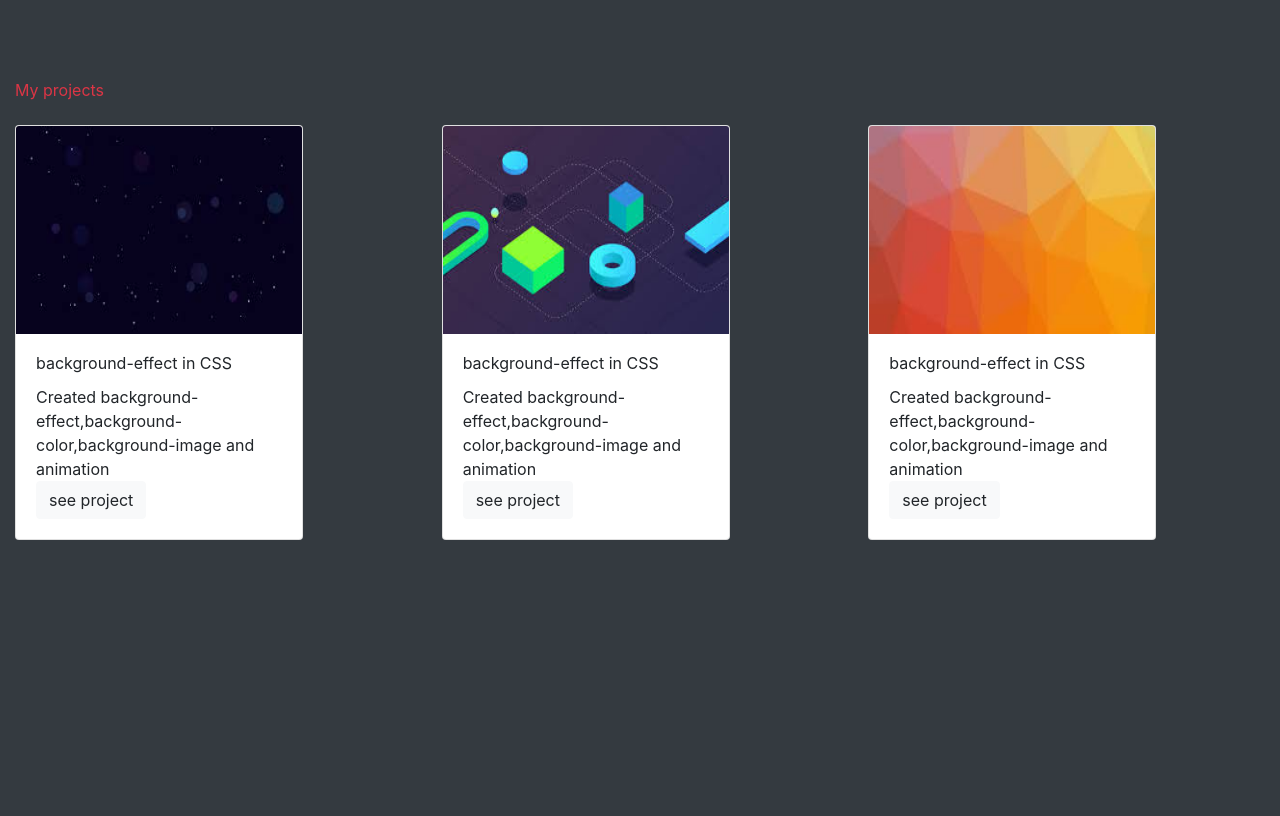
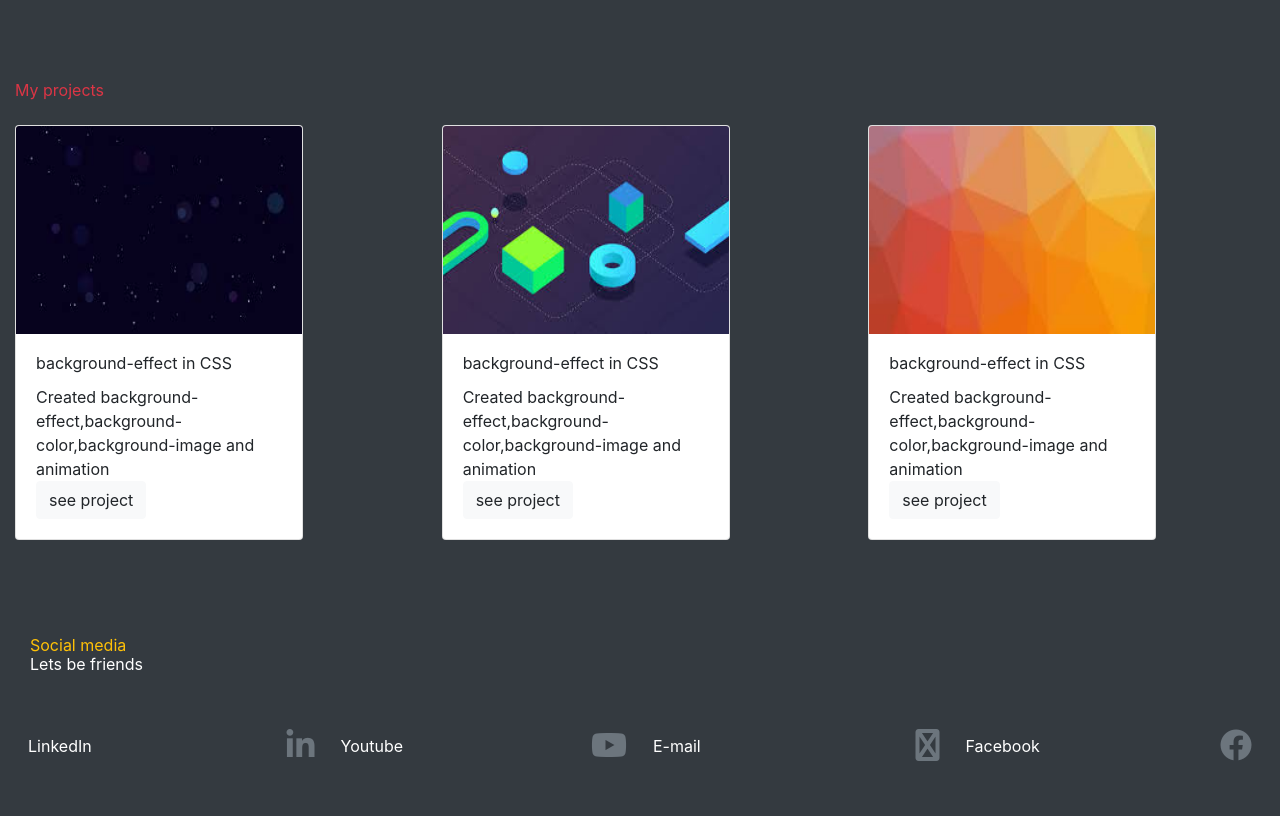
Before and after one commit to Raphael8112/Final-project, a plain HTML site: page index.html in a window 1280 px wide. Shown: the part 502-1318 px from the top of the page. Before the commit the page ends 1090 px from the top, so only its background shows below. Drawn offline with nearby package versions, Linux system fonts and the light colour scheme.

Commit message:
Social media links

```diff
--- a/index.html
+++ b/index.html
@@ -8,6 +8,7 @@
     <link href="https://cdnjs.cloudflare.com/ajax/libs/font-awesome/5.15.3/css/all.min.css" rel="stylesheet" />
     <link href="https://fonts.googleapis.com/css2?family=Roboto:wght@400;700&display=swap" rel="stylesheet" />
     <link rel="stylesheet" href="https://stackpath.bootstrapcdn.com/bootstrap/4.4.1/css/bootstrap.min.css" />
+    <link rel="stylesheet" href="https://cdnjs.cloudflare.com/ajax/libs/font-awesome/6.0.0-beta3/css/all.min.css">
     <title>Donald's Website</title>
 </head>
 
@@ -104,6 +105,57 @@
             </div>
         </div>
     </div>
+    <!--Social media links-->
+    <div id="Social-media links" class="container fluid">
+        <div class="container text-white py-5">
+            <h4 class="text-warning">Social media</h4>
+            <h1 class="m-heading">Lets be friends</h1>
+            <div class="row pt-5">
+                <div class="col-3 media_link btn" href="#">
+                    <div class="row">
+                        <div class="col-6 d-flex justify-content-start">
+                            <h3 class="m-0 pt-2 text-white">LinkedIn</h3>
+                        </div>
+                        <div class="col-6 d-flex justify-content-end align-items-center">
+                            <i class="fab fa-linkedin-in fa-2x text-secondary"></i>
+                        </div>
+                    </div>
+                </div>
+                <div class="col-3 media_link btn">
+                    <div class="row">
+                        <div class="col-6 d-flex justify-content-start">
+                            <h3 class="m-0 pt-2 text-white">Youtube</h3>
+                        </div>
+                        <div class="col-6 d-flex justify-content-end align-items-center">
+                            <i class="fab fa-youtube fa-2x text-secondary"></i>
+                        </div>
+                    </div>
+                </div>
+                <div class="col-3 media_link btn">
+                    <div class="row">
+                        <div class="col-6 d-flex justify-content-start">
+                            <h3 class="m-0 pt-2 text-white">E-mail</h3>
+                        </div>
+                        <div class="col-6 d-flex justify-content-end align-items-center">
+                            <i class="fab fa-envelope fa-2x text-secondary"></i>
+                        </div>
+                    </div>
+
+                </div>
+            <div class="col-3 media_link btn">
+                <div class="row">
+                    <div class="col-6 d-flex justify-content-start">
+                        <h3 class="m-0 pt-2 text-white">Facebook</h3>
+                    </div>
+                    <div class="col-6 d-flex justify-content-end align-items-center">
+                        <i class="fab fa-facebook fa-2x text-secondary"></i>
+                    </div>
+                </div>
+
+            </div>
+            </div>
+        </div>
+    </div>
 </body>
 
 </html>
```
